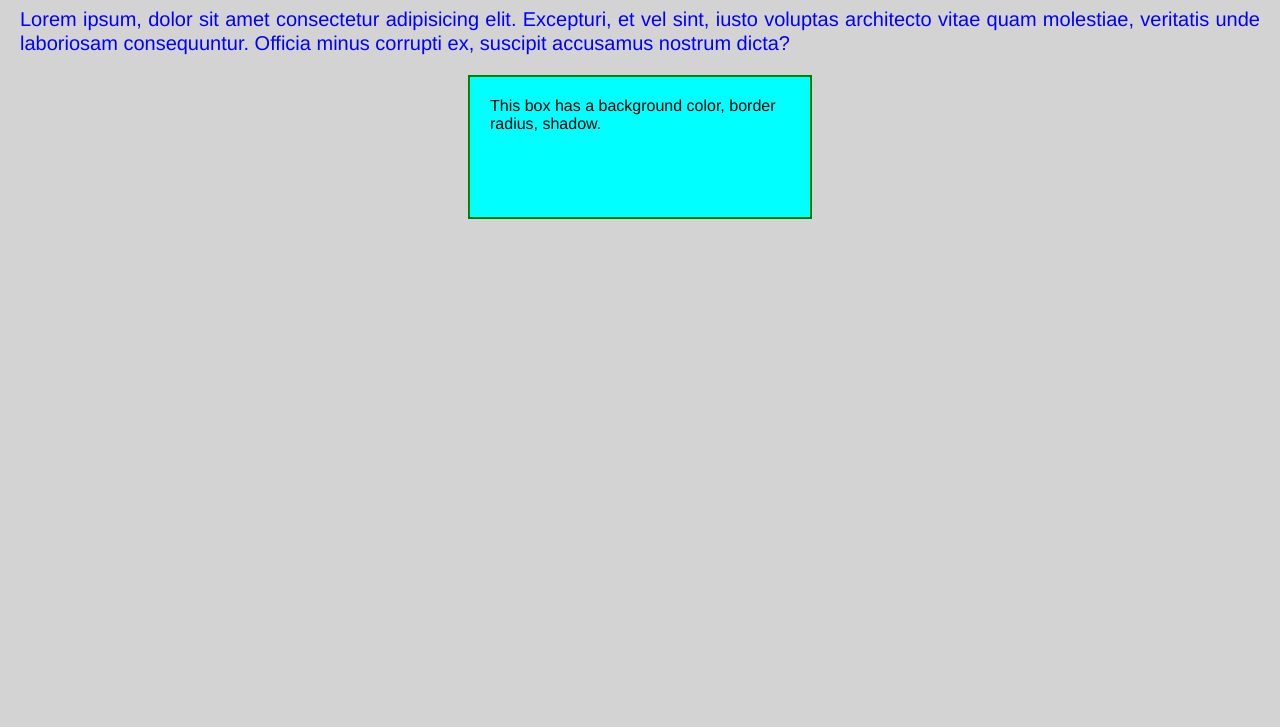
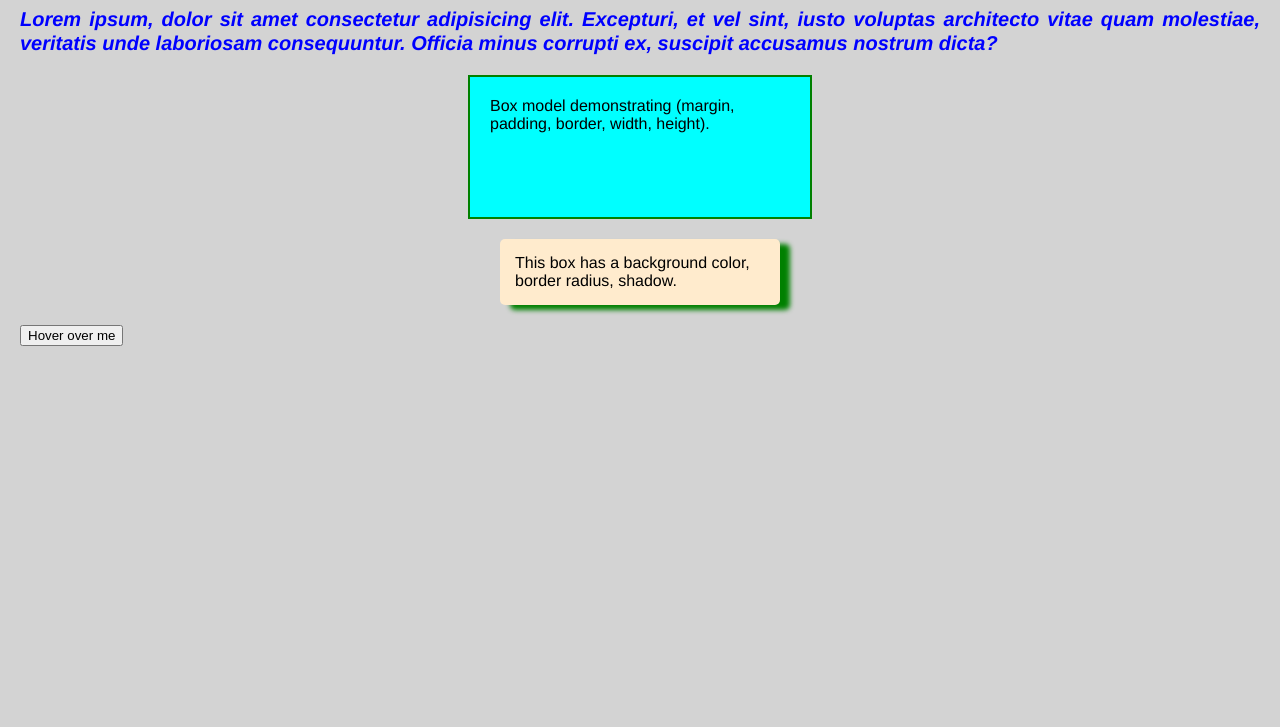
Before and after one commit to ShareghYusefi/css-properties, a plain HTML site: page index.html in a window 1280 px wide. Shown: the part 73-800 px from the top of the page. Drawn offline with Linux system fonts and the light colour scheme.

Commit message:
border radius & cursor & transition & box-shadow

```diff
--- a/index.html
+++ b/index.html
@@ -18,7 +18,13 @@
     </section>
 
     <div class="box-model">
+      Box model demonstrating (margin, padding, border, width, height).
+    </div>
+
+    <div class="styled-box">
       This box has a background color, border radius, shadow.
     </div>
+
+    <button class="hover-button">Hover over me</button>
   </body>
 </html>
--- a/style.css
+++ b/style.css
@@ -10,6 +10,7 @@ body {
 h1 {
   color: blueviolet;
   text-align: center;
+  text-transform: uppercase;
 }
 
 /* Text Properties section */
@@ -18,6 +19,8 @@ h1 {
   font-size: 20px;
   line-height: 1.2;
   text-align: justify;
+  font-weight: bolder;
+  font-style: italic;
 }
 
 .box-model {
@@ -30,3 +33,22 @@ h1 {
   border: 2px solid green;
   background-color: cyan;
 }
+
+/* Background and border radius */
+.styled-box {
+  width: 250px;
+  padding: 15px;
+  margin: 20px auto;
+  background-color: blanchedalmond;
+  border: none;
+  border-radius: 5px;
+  cursor: pointer;
+  transition: background-color 8s ease;
+  box-shadow: 10px 5px 5px green;
+}
+
+/* hover pseudo-class can be used to change the style of an element on mouse hover state */
+.hover-button:hover {
+  background-color: black;
+  color: white;
+}
```
